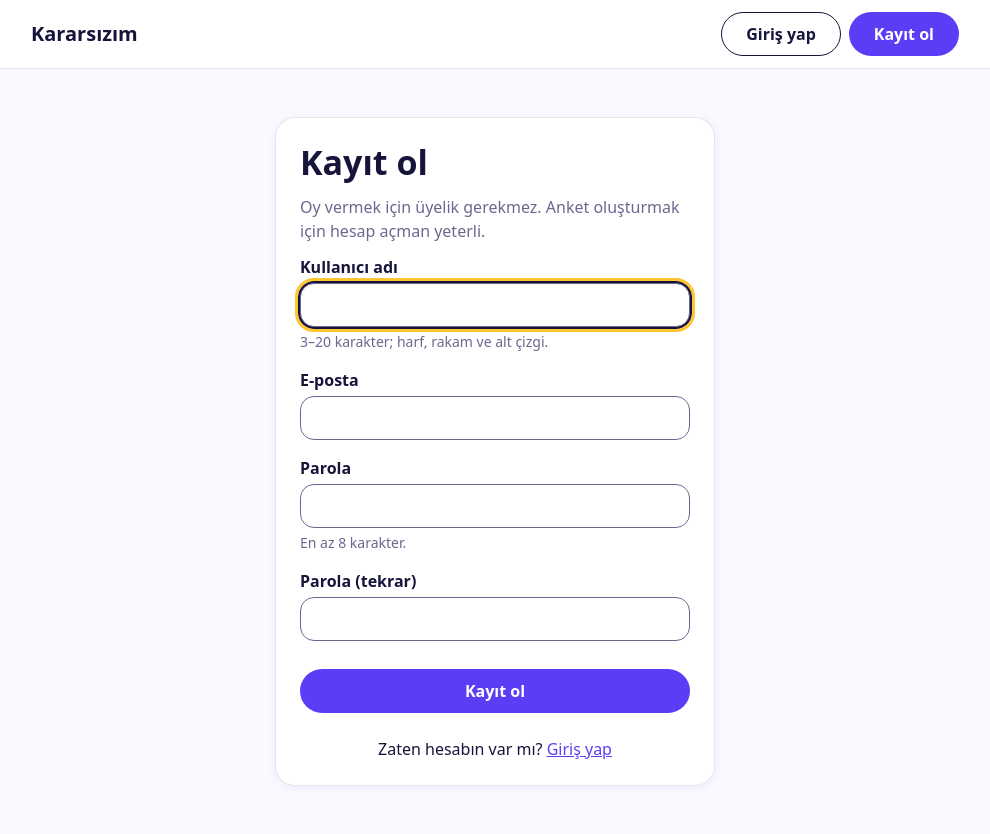
After one commit to can3843/KararsizimProjesi, a Django app: page /kayit/ in a window 1280 px wide. The commit adds this page. Shown: the whole page, without its empty margins (145-1135 px from the left). Run offline with Django 5.2, Linux system fonts and the light colour scheme; parts of the project's set-up code (start-up, migrations or seed data) failed here and were passed over.

Commit message:
feat: faz 2 — kimlik doğrulama
Kayıt (otomatik giriş + karşılama toast'ı), giriş (?next= ve büyük/küçük
harf duyarsız kullanıcı adı) ve POST ile çıkış. Header, toast ve form alanı
partial'ları, components.css ve accounts testleri.

Co-Authored-By: Claude Sonnet 5.5 <noreply@anthropic.com>

```diff
--- /dev/null
+++ b/accounts/forms.py
@@ -0,0 +1,45 @@
+from django import forms
+from django.contrib.auth import get_user_model
+from django.contrib.auth.forms import AuthenticationForm, UserCreationForm
+
+User = get_user_model()
+
+
+class RegisterForm(UserCreationForm):
+    error_messages = {"password_mismatch": "Parolalar eşleşmiyor."}
+
+    class Meta(UserCreationForm.Meta):
+        model = User
+        fields = ("username", "email")
+
+    def __init__(self, *args, **kwargs):
+        super().__init__(*args, **kwargs)
+        self.fields["username"].help_text = "3–20 karakter; harf, rakam ve alt çizgi."
+        self.fields["username"].widget.attrs.update({"autocomplete": "username", "autocapitalize": "none"})
+        self.fields["email"].widget.attrs.update({"autocomplete": "email"})
+        self.fields["password1"].label = "Parola"
+        self.fields["password1"].help_text = "En az 8 karakter."
+        self.fields["password2"].label = "Parola (tekrar)"
+        self.fields["password2"].help_text = ""
+
+    def clean_email(self):
+        return self.cleaned_data["email"].strip().lower()
+
+
+class LoginForm(AuthenticationForm):
+    error_messages = {
+        "invalid_login": "Kullanıcı adı veya parola hatalı. Kontrol edip tekrar dene.",
+        "inactive": "Bu hesap devre dışı.",
+    }
+
+    def __init__(self, *args, **kwargs):
+        super().__init__(*args, **kwargs)
+        self.fields["username"].label = "Kullanıcı adı"
+        self.fields["username"].widget.attrs.update({"autocomplete": "username", "autocapitalize": "none"})
+        self.fields["password"].label = "Parola"
+
+    def clean_username(self):
+        # Kayıt büyük/küçük harf duyarsız benzersiz olduğundan giriş de öyle olmalı.
+        username = self.cleaned_data["username"]
+        stored = User.objects.filter(username__iexact=username).values_list("username", flat=True).first()
+        return stored or username
--- /dev/null
+++ b/accounts/urls.py
@@ -0,0 +1,12 @@
+from django.contrib.auth.views import LogoutView
+from django.urls import path
+
+from . import views
+
+app_name = "accounts"
+
+urlpatterns = [
+    path("kayit/", views.register, name="register"),
+    path("giris/", views.LoginView.as_view(), name="login"),
+    path("cikis/", LogoutView.as_view(), name="logout"),
+]
--- a/accounts/views.py
+++ b/accounts/views.py
@@ -1,3 +1,36 @@
-from django.shortcuts import render
+from django.contrib import messages
+from django.contrib.auth import login
+from django.contrib.auth import views as auth_views
+from django.db import IntegrityError, transaction
+from django.shortcuts import redirect, render
 
-# Create your views here.
+from .forms import LoginForm, RegisterForm
+
+
+def register(request):
+    if request.user.is_authenticated:
+        return redirect("polls:index")
+
+    form = RegisterForm(request.POST or None)
+    if request.method == "POST" and form.is_valid():
+        try:
+            with transaction.atomic():
+                user = form.save()
+        except IntegrityError:
+            form.add_error(None, "Bu kullanıcı adı veya e-posta az önce alındı. Başka bir tane dene.")
+        else:
+            login(request, user)
+            messages.success(request, f"Hoş geldin, @{user.username}")
+            return redirect("polls:index")
+    return render(request, "accounts/register.html", {"form": form})
+
+
+class LoginView(auth_views.LoginView):
+    template_name = "accounts/login.html"
+    authentication_form = LoginForm
+    redirect_authenticated_user = True
+
+    def get_context_data(self, **kwargs):
+        context = super().get_context_data(**kwargs)
+        context["login_required_notice"] = self.get_redirect_url().startswith("/anket/olustur/")
+        return context
--- a/config/settings.py
+++ b/config/settings.py
@@ -85,6 +85,9 @@ if DATABASES["default"]["ENGINE"] != "django.db.backends.sqlite3":
 
 
 AUTH_USER_MODEL = "accounts.User"
+LOGIN_URL = "/giris/"
+LOGIN_REDIRECT_URL = "/"
+LOGOUT_REDIRECT_URL = "/"
 
 AUTH_PASSWORD_VALIDATORS = [
     {"NAME": "django.contrib.auth.password_validation.UserAttributeSimilarityValidator"},
--- a/config/urls.py
+++ b/config/urls.py
@@ -3,5 +3,6 @@ from django.urls import include, path
 
 urlpatterns = [
     path("admin/", admin.site.urls),
+    path("", include("accounts.urls")),
     path("", include("polls.urls")),
 ]
--- a/static/css/base.css
+++ b/static/css/base.css
@@ -7,8 +7,55 @@ body {
   background: var(--paper);
   color: var(--ink);
   font-family: system-ui, sans-serif;
+  font-size: 16px;
+  line-height: 1.5;
 }
 
-main {
-  padding: var(--sp-5) var(--sp-4);
+h1, h2, h3 {
+  margin: 0 0 var(--sp-3);
+  line-height: 1.2;
 }
+
+h1 { font-size: 26px; }
+
+@media (min-width: 600px) {
+  h1 { font-size: 34px; }
+}
+
+p { margin: 0 0 var(--sp-3); }
+
+a { color: var(--violet); }
+
+.muted { color: var(--muted); }
+
+.container {
+  width: 100%;
+  max-width: 960px;
+  margin-inline: auto;
+  padding-inline: var(--sp-4);
+}
+
+main.container {
+  padding-block: var(--sp-5);
+}
+
+:focus-visible {
+  outline: 3px solid var(--sun);
+  outline-offset: 2px;
+  /* --sun açık zeminde tek başına zayıf kalır; boşluğa koyu bir halka eklenir. */
+  box-shadow: 0 0 0 2px var(--ink);
+}
+
+.skip-link {
+  position: absolute;
+  left: var(--sp-4);
+  top: -100px;
+  padding: var(--sp-2) var(--sp-4);
+  background: var(--ink);
+  color: var(--surface);
+  border-radius: var(--radius-pill);
+}
+
+.skip-link:focus {
+  top: var(--sp-2);
+}
--- /dev/null
+++ b/static/css/components.css
@@ -0,0 +1,171 @@
+/* Başlık */
+.site-header {
+  background: var(--surface);
+  border-bottom: 1px solid var(--line);
+}
+
+.site-header__inner {
+  display: flex;
+  flex-wrap: wrap;
+  align-items: center;
+  justify-content: space-between;
+  gap: var(--sp-3);
+  padding-block: var(--sp-3);
+}
+
+.site-header__logo {
+  color: var(--ink);
+  font-size: 20px;
+  font-weight: 800;
+  text-decoration: none;
+}
+
+.site-header__nav {
+  display: flex;
+  flex-wrap: wrap;
+  align-items: center;
+  gap: var(--sp-2);
+}
+
+.site-header__nav form { margin: 0; }
+
+.site-header__user {
+  font-weight: 600;
+  margin-right: var(--sp-2);
+}
+
+/* Butonlar */
+.button {
+  display: inline-flex;
+  align-items: center;
+  justify-content: center;
+  min-height: 44px;
+  padding: 0 var(--sp-5);
+  border: 1.5px solid transparent;
+  border-radius: var(--radius-pill);
+  font: inherit;
+  font-weight: 600;
+  text-decoration: none;
+  cursor: pointer;
+  transition: background-color 150ms, box-shadow 150ms;
+}
+
+.button--primary {
+  background: var(--violet);
+  color: var(--surface);
+}
+
+.button--primary:hover {
+  background: color-mix(in srgb, var(--violet) 85%, var(--ink));
+  box-shadow: var(--shadow-sm);
+}
+
+.button--secondary {
+  background: transparent;
+  border-color: var(--ink);
+  color: var(--ink);
+}
+
+.button--secondary:hover {
+  background: color-mix(in srgb, var(--ink) 6%, transparent);
+}
+
+.button--block {
+  width: 100%;
+  margin-top: var(--sp-3);
+}
+
+/* Form alanları */
+.field { margin-bottom: var(--sp-4); }
+
+.field label {
+  display: block;
+  margin-bottom: var(--sp-1);
+  font-weight: 600;
+}
+
+.field input {
+  width: 100%;
+  min-height: 44px;
+  padding: 0 var(--sp-4);
+  border: 1.5px solid var(--muted);
+  border-radius: var(--radius-input);
+  background: var(--surface);
+  color: var(--ink);
+  font: inherit;
+}
+
+.field--error input { border-color: var(--danger); }
+
+.field__hint {
+  margin: var(--sp-1) 0 0;
+  color: var(--muted);
+  font-size: 14px;
+}
+
+/* Hata metni: --danger beyaz zeminde 4.5:1 vermez, bu yüzden metin --ink, işaret --danger. */
+.field__error {
+  margin: var(--sp-1) 0 0;
+  padding-left: var(--sp-3);
+  border-left: 3px solid var(--danger);
+  font-size: 14px;
+  font-weight: 600;
+}
+
+/* Bilgi kutuları */
+.alert {
+  margin-bottom: var(--sp-4);
+  padding: var(--sp-3) var(--sp-4);
+  border-left: 4px solid var(--sky);
+  border-radius: var(--radius-input);
+  background: color-mix(in srgb, var(--sky) 14%, var(--surface));
+}
+
+.alert--danger {
+  border-left-color: var(--danger);
+  background: color-mix(in srgb, var(--danger) 10%, var(--surface));
+}
+
+.alert p:last-child { margin-bottom: 0; }
+
+/* Giriş/kayıt kartı */
+.auth-card {
+  max-width: 440px;
+  margin: var(--sp-5) auto;
+  padding: var(--sp-5);
+  background: var(--surface);
+  border: 1px solid var(--line);
+  border-radius: var(--radius-card);
+  box-shadow: var(--shadow-sm);
+}
+
+.auth-card__switch {
+  margin: var(--sp-5) 0 0;
+  text-align: center;
+}
+
+/* Toast */
+.toast-region {
+  position: fixed;
+  right: var(--sp-4);
+  bottom: var(--sp-4);
+  z-index: 10;
+  display: grid;
+  gap: var(--sp-2);
+  max-width: min(90vw, 360px);
+}
+
+.toast {
+  padding: var(--sp-3) var(--sp-4);
+  border-radius: var(--radius-input);
+  background: var(--ink);
+  color: var(--surface);
+  box-shadow: var(--shadow-md);
+}
+
+@media (prefers-reduced-motion: reduce) {
+  *, *::before, *::after {
+    transition: none !important;
+    animation: none !important;
+  }
+}
--- /dev/null
+++ b/static/js/toast.js
@@ -0,0 +1,5 @@
+document.querySelectorAll("#toast-region .toast").forEach(function (toast) {
+  setTimeout(function () {
+    toast.remove();
+  }, 3000);
+});
--- /dev/null
+++ b/templates/accounts/register.html
@@ -0,0 +1,25 @@
+{% extends "base.html" %}
+
+{% block title %}Kayıt ol · Kararsızım{% endblock %}
+
+{% block content %}
+  <section class="auth-card">
+    <h1>Kayıt ol</h1>
+    <p class="muted">Oy vermek için üyelik gerekmez. Anket oluşturmak için hesap açman yeterli.</p>
+
+    <form method="post" novalidate>
+      {% csrf_token %}
+      {% if form.non_field_errors %}
+        <div class="alert alert--danger" role="alert">
+          {% for error in form.non_field_errors %}<p>{{ error }}</p>{% endfor %}
+        </div>
+      {% endif %}
+      {% for field in form %}
+        {% include "partials/form_field.html" %}
+      {% endfor %}
+      <button class="button button--primary button--block" type="submit">Kayıt ol</button>
+    </form>
+
+    <p class="auth-card__switch">Zaten hesabın var mı? <a href="{% url 'accounts:login' %}">Giriş yap</a></p>
+  </section>
+{% endblock %}
--- a/templates/base.html
+++ b/templates/base.html
@@ -6,10 +6,15 @@
   <title>{% block title %}Kararsızım{% endblock %}</title>
   <link rel="stylesheet" href="{% static 'css/tokens.css' %}">
   <link rel="stylesheet" href="{% static 'css/base.css' %}">
+  <link rel="stylesheet" href="{% static 'css/components.css' %}">
 </head>
 <body>
-  <main>
+  <a class="skip-link" href="#main">İçeriğe geç</a>
+  {% include "partials/header.html" %}
+  <main id="main" class="container">
     {% block content %}{% endblock %}
   </main>
+  {% include "partials/toast.html" %}
+  <script src="{% static 'js/toast.js' %}" defer></script>
 </body>
 </html>
--- /dev/null
+++ b/templates/partials/form_field.html
@@ -0,0 +1,6 @@
+<div class="field{% if field.errors %} field--error{% endif %}">
+  <label for="{{ field.id_for_label }}">{{ field.label }}</label>
+  {{ field }}
+  {% if field.help_text %}<p class="field__hint">{{ field.help_text }}</p>{% endif %}
+  {% for error in field.errors %}<p class="field__error">{{ error }}</p>{% endfor %}
+</div>
--- /dev/null
+++ b/templates/partials/header.html
@@ -0,0 +1,18 @@
+<header class="site-header">
+  <div class="site-header__inner container">
+    <a class="site-header__logo" href="{% url 'polls:index' %}">Kararsızım</a>
+    <nav class="site-header__nav" aria-label="Ana menü">
+      {% if user.is_authenticated %}
+        <span class="site-header__user">@{{ user.username }}</span>
+        <a class="button button--primary" href="/anket/olustur/">Anket oluştur</a>
+        <form method="post" action="{% url 'accounts:logout' %}">
+          {% csrf_token %}
+          <button class="button button--secondary" type="submit">Çıkış yap</button>
+        </form>
+      {% else %}
+        <a class="button button--secondary" href="{% url 'accounts:login' %}">Giriş yap</a>
+        <a class="button button--primary" href="{% url 'accounts:register' %}">Kayıt ol</a>
+      {% endif %}
+    </nav>
+  </div>
+</header>
--- /dev/null
+++ b/templates/partials/toast.html
@@ -0,0 +1,5 @@
+<div id="toast-region" class="toast-region" aria-live="polite">
+  {% for message in messages %}
+    <div class="toast toast--{{ message.level_tag }}" role="status">{{ message }}</div>
+  {% endfor %}
+</div>
```
Also changed, not shown: accounts/tests.py (+175 -3 lines), templates/accounts/login.html (added, +31 -0 lines).
